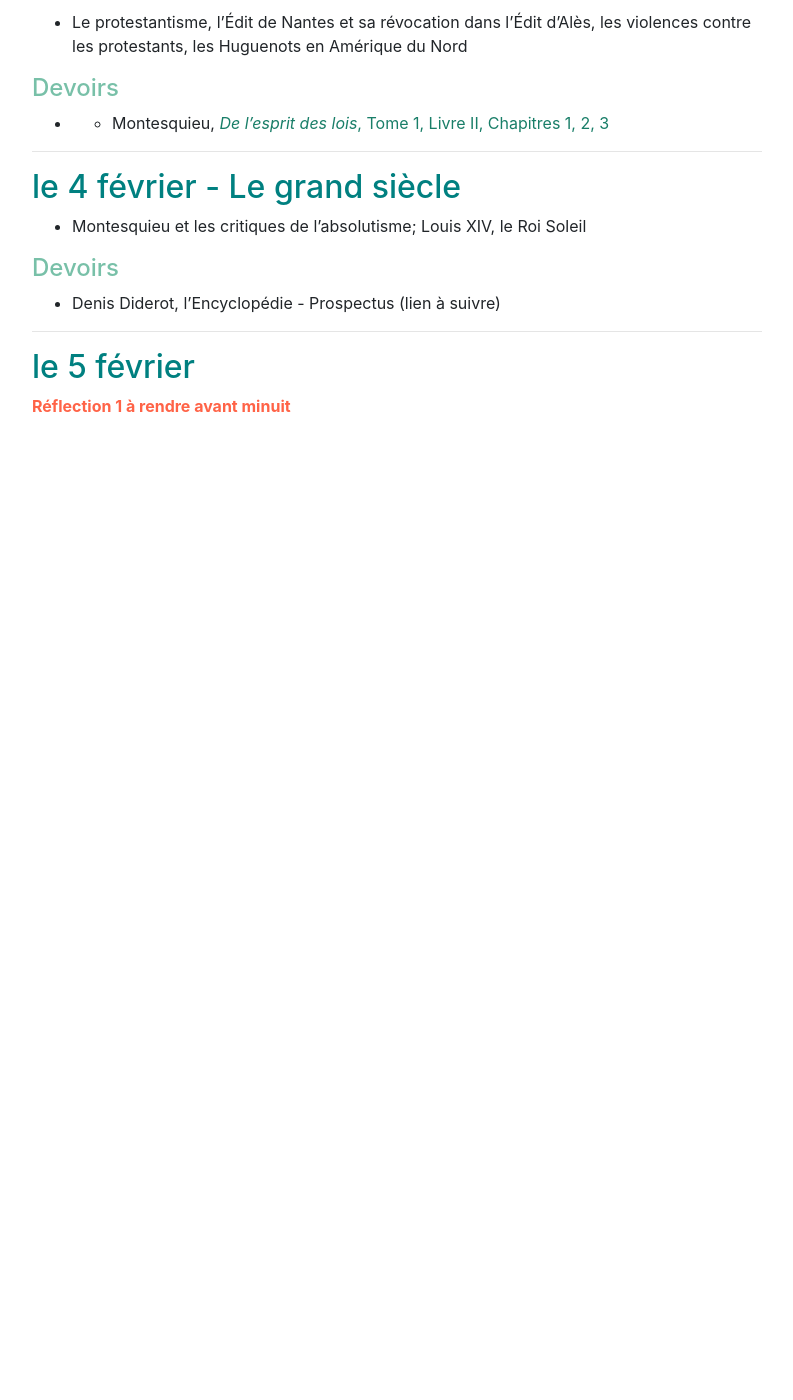
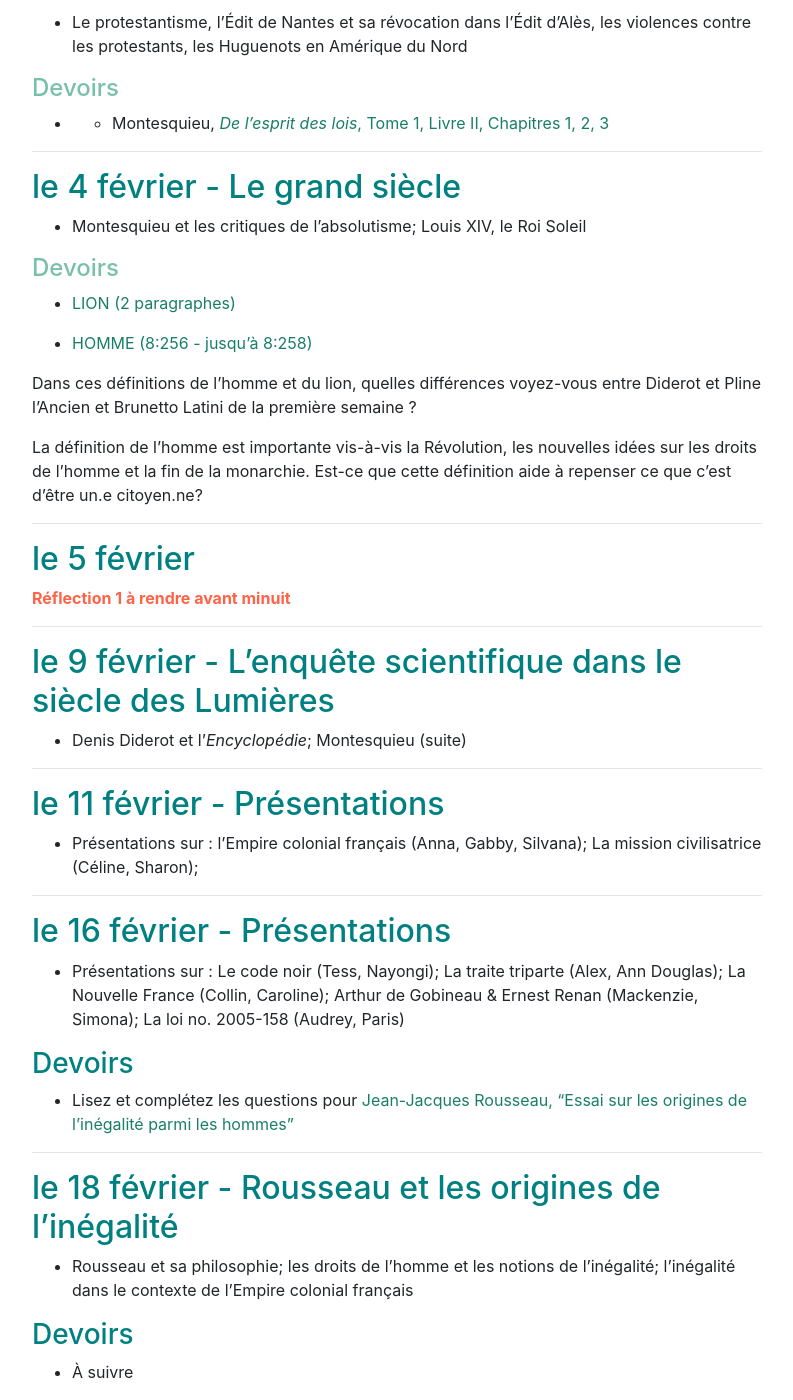
Before and after one commit to SteveWLU/fren283, a Jekyll site: the page built from about/programme.md, in a window 1280 px wide and 1400 px high, scrolled down 1956 px. Shown: the whole window, without its empty margins (243-1036 px from the left). Built offline with Jekyll 4.4.1, drawn with Linux system fonts in a browser that asks for light colours; nearby versions of some CDN libraries; before the commit the page ends 2390 px from its top, so only the background shows below that.

Commit message:
update programme du cours

```diff
--- a/about/programme.md
+++ b/about/programme.md
@@ -73,10 +73,41 @@ Si vous souhaitez avoir un regard un peu plus approfondi sur Montaigne, ses *Ess
 * Montesquieu et les critiques de l'absolutisme; Louis XIV, le Roi Soleil
 
 #### Devoirs
-*  Denis Diderot, l’Encyclopédie - Prospectus (lien à suivre)
+* [LION (2 paragraphes)](http://artflsrv02.uchicago.edu/cgi-bin/philologic/getobject.pl?c.8:1641.encyclopedie0416.5664899)
 
+* [HOMME (8:256 - jusqu'à 8:258)](http://artflsrv02.uchicago.edu/cgi-bin/philologic/getobject.pl?c.7:1044.encyclopedie0416.2661182)
+
+Dans ces définitions de l'homme et du lion, quelles différences voyez-vous entre Diderot et Pline l'Ancien et Brunetto Latini de la première semaine ?
+
+La définition de l'homme est importante vis-à-vis la Révolution, les nouvelles idées sur les droits de l'homme et la fin de la monarchie. Est-ce que cette définition aide à repenser ce que c'est d'être un.e citoyen.ne?
 
 ***
 
 ## le 5 février
 **Réflection 1 à rendre avant minuit**
+
+***
+
+## le 9 février - L'enquête scientifique dans le siècle des Lumières
+* Denis Diderot et l'*Encyclopédie*; Montesquieu (suite)
+
+***
+
+## le 11 février - Présentations
+* Présentations sur : l'Empire colonial français (Anna, Gabby, Silvana); La mission civilisatrice (Céline, Sharon);
+
+***
+
+## le 16 février - Présentations
+* Présentations sur : Le code noir (Tess, Nayongi); La traite triparte (Alex, Ann Douglas); La Nouvelle France (Collin, Caroline); Arthur de Gobineau & Ernest Renan (Mackenzie, Simona); La loi no. 2005-158 (Audrey, Paris)
+
+### Devoirs
+* Lisez et complétez les questions pour [Jean-Jacques Rousseau, "Essai sur les origines de l'inégalité parmi les hommes"](https://stevewlu.github.io/fren283/texts/rousseau_inégalité.html)
+
+***
+
+## le 18 février - Rousseau et les origines de l'inégalité
+* Rousseau et sa philosophie; les droits de l'homme et les notions de l'inégalité; l'inégalité dans le contexte de l'Empire colonial français
+
+### Devoirs
+* À suivre
```
Also changed, not shown: texts/rousseau_inégalité.md (+1 -0 lines), 2 other files.
